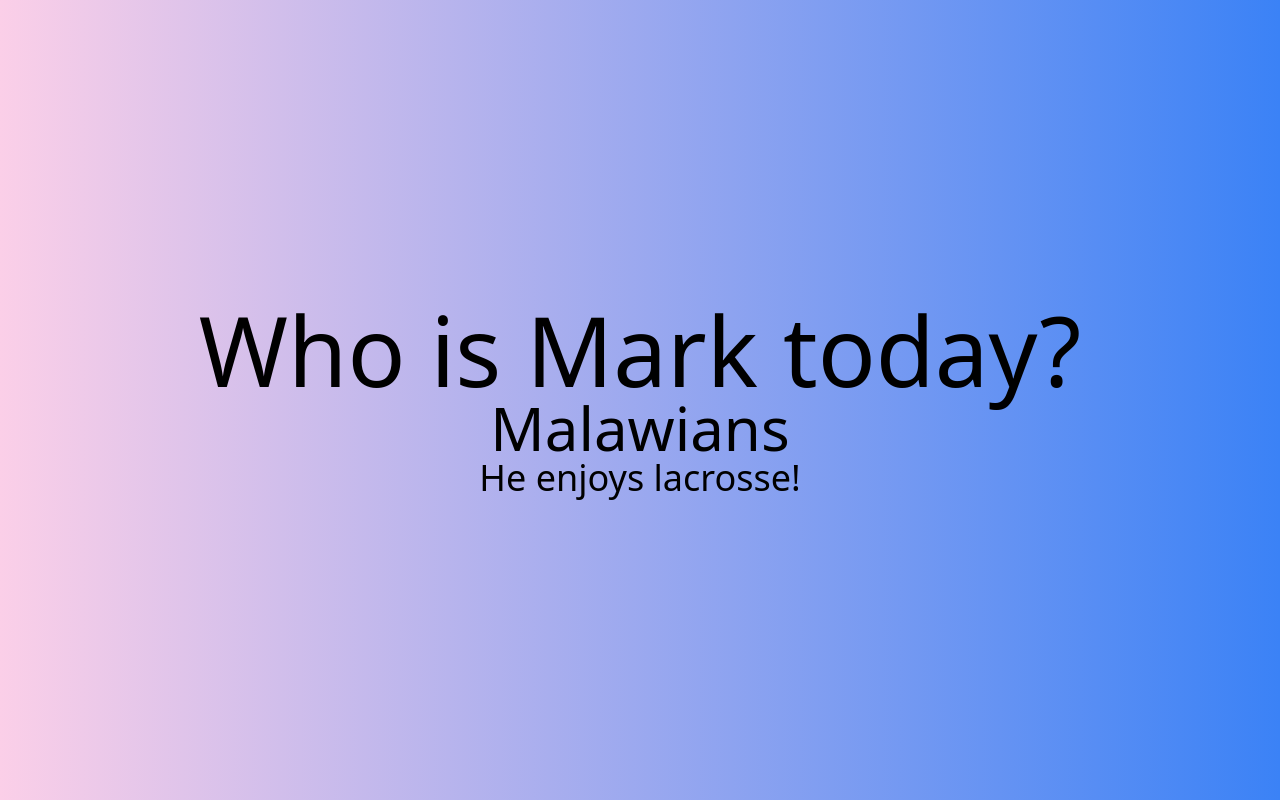
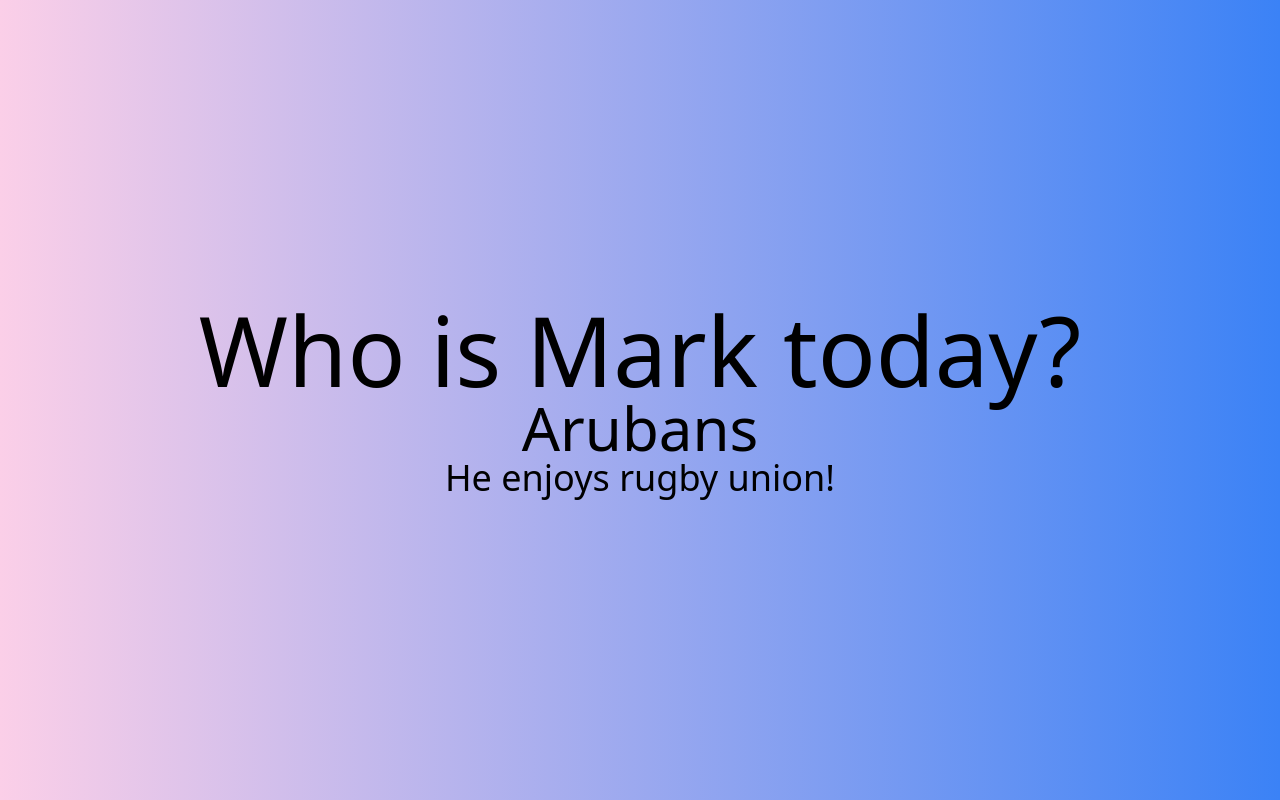
Before and after one commit to si0972/mark, a plain HTML site: page index.html in a window 1280 px wide. Drawn offline with nearby package versions, Linux system fonts and the light colour scheme.

Commit message:
deploy: 09f29cb6f1fc9fb368cba80d5d165644b49e12c0

```diff
--- a/index.html
+++ b/index.html
@@ -11,15 +11,15 @@
     <meta property="og:type" value="website" />
     <meta property="og:title" value="Who is mark?" />
     <meta property="og:url" value="https://whoismark.today/" />
-    <meta property="og:description" value="Mark is Malawians today!" />
+    <meta property="og:description" value="Mark is Arubans today!" />
 </head>
 <body>
     <div class="bg-gradient-to-r from-pink-200 to-blue-500">
     <div class="grid h-screen place-items-center">
         <div>
           <div class="text-8xl font-medium text-black">Who is Mark today?</div>
-          <p class="text-6xl text-center">Malawians</p>
-          <p class="text-4xl text-center">He enjoys lacrosse!</p>
+          <p class="text-6xl text-center">Arubans</p>
+          <p class="text-4xl text-center">He enjoys rugby union!</p>
         </div>
       </div>
     </div>
```
